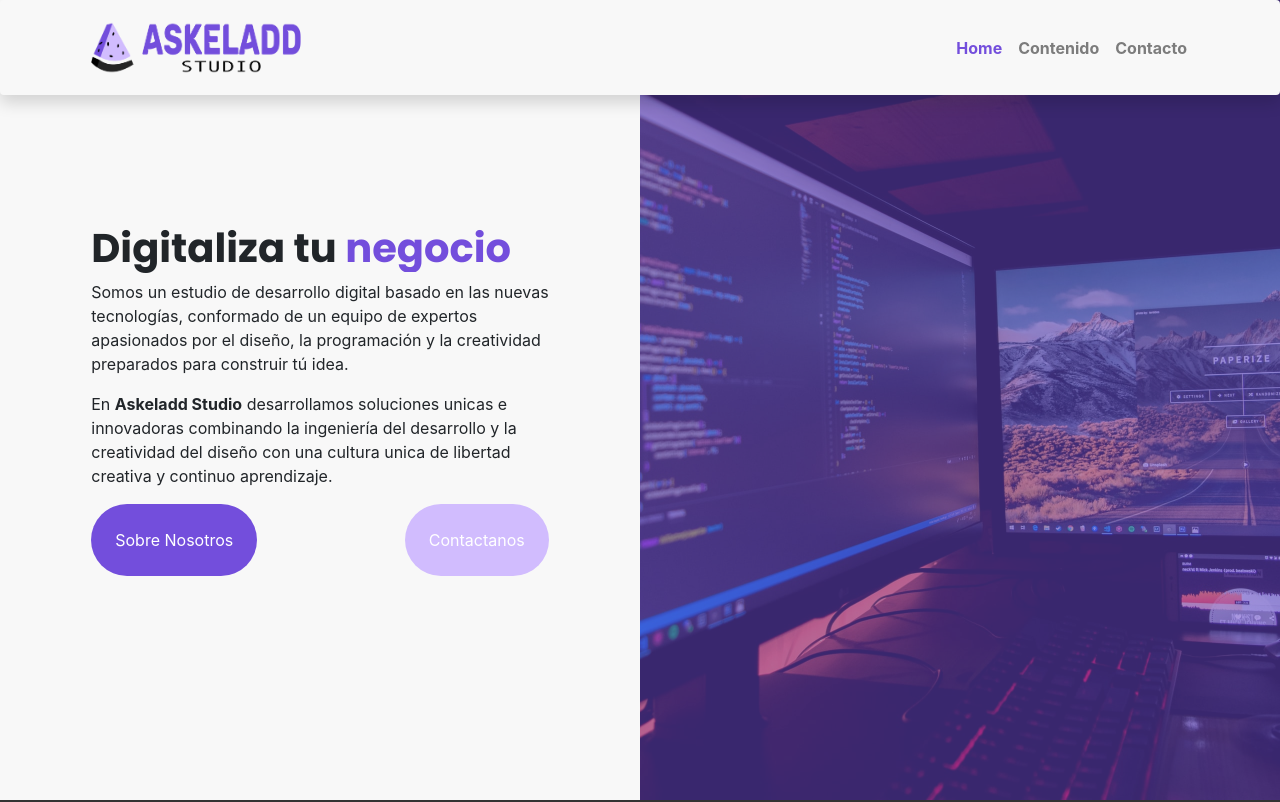
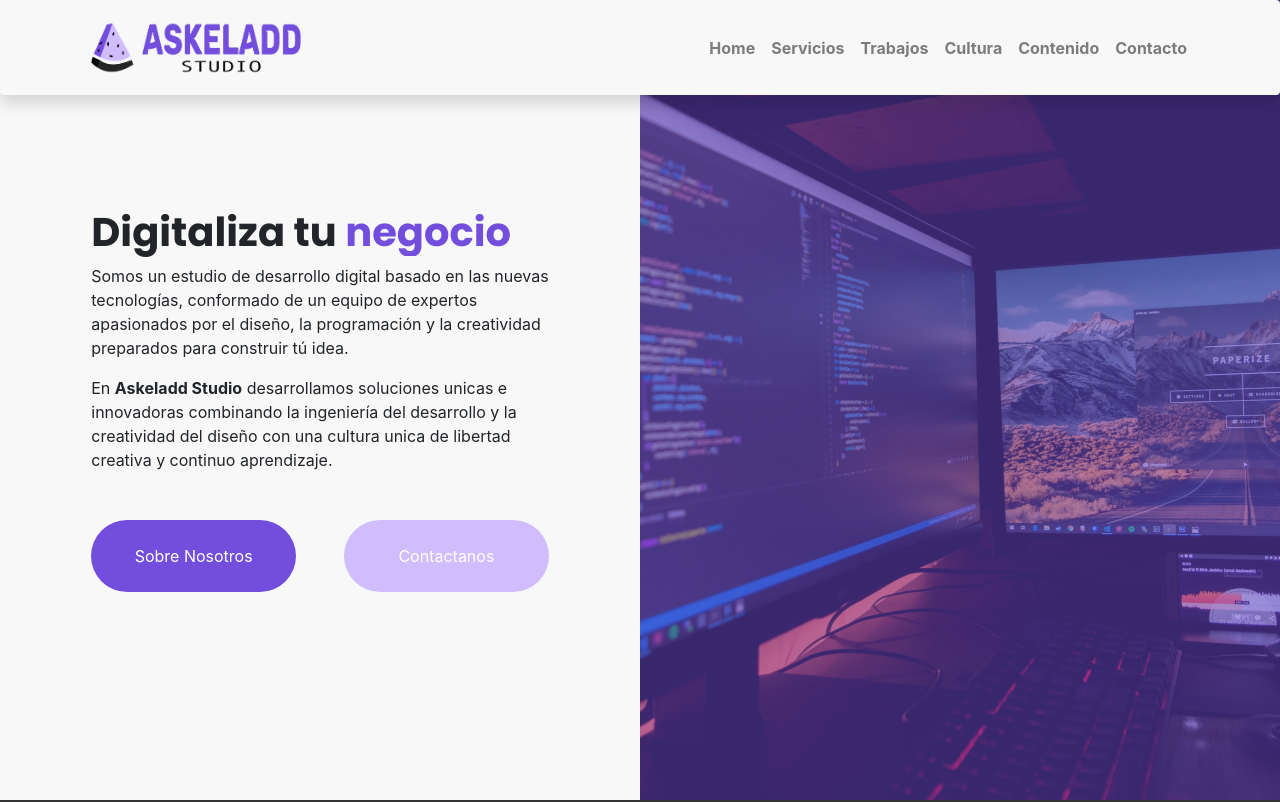
Before and after one commit to vrigna/askeladd-studio, a Vue app: page /#/ in a window 1280 px wide. Shown: the top 802 px of the page. Built offline with nearby package versions, Linux system fonts and the light colour scheme.

Commit message:
Se habilito la inclusion del github en la seccion Team

```diff
--- a/src/components/Navbar.vue
+++ b/src/components/Navbar.vue
@@ -8,7 +8,16 @@
             <div class="d-none d-lg-block " id="navbarNav">
                 <ul class="navbar-nav">
                     <li class="nav-item font-weight-bold">
-                        <router-link to="/" class="nav-link text-primary">Home</router-link>
+                        <router-link to="/" class="nav-link">Home</router-link>
+                    </li>
+                    <li class="nav-item font-weight-bold">
+                        <router-link to="/services" class="nav-link">Servicios</router-link>
+                    </li>
+                    <li class="nav-item font-weight-bold">
+                        <router-link to="/works" class="nav-link">Trabajos</router-link>
+                    </li>
+                    <li class="nav-item font-weight-bold">
+                        <router-link to="/culture" class="nav-link">Cultura</router-link>
                     </li>
                     <li class="nav-item font-weight-bold">
                         <router-link to="/content" class="nav-link">Contenido</router-link>
--- a/src/components/TeamCard.vue
+++ b/src/components/TeamCard.vue
@@ -1,11 +1,13 @@
 <template>
     <div class="text-dark my-5 px-4">
+        <a :href="github ? `https://www.github.com/${github}` : 'https://github.com'" target="_blank">
             <img
                 :src="require('@/assets/profile/' + faceName + '')"
                 :alt="name"
                 class="h-100 w-100 rounded-circle mb-4"
                 style="height: 100px;"
             >
+        </a>
         <h3 class="text-center mb-3" style="font-family: Poppins">{{ name }}</h3>
         <span class="text-secondary text-center d-block font-weight-bold" style="font-family: Poppins">{{ rol }}</span>
         <!--
@@ -21,6 +23,7 @@ export default {
         name: String,
         rol: String,
         url: String,
+        github: String,
     }
 }
 </script>
--- a/src/router/index.js
+++ b/src/router/index.js
@@ -21,6 +21,21 @@ const routes = [
     name: 'Content',
     component: () => import('../views/ContentView.vue')
   },
+  {
+    path: '/services',
+    name: 'Services',
+    component: () => import('../views/Services.vue')
+  },
+  {
+    path: '/work',
+    name: 'works',
+    component: () => import('../views/Works.vue')
+  },
+  {
+    path: '/culture',
+    name: 'Culture',
+    component: () => import('../views/Culture.vue')
+  },
 ]
 
 const router = new VueRouter({
--- a/src/views/Home.vue
+++ b/src/views/Home.vue
@@ -18,9 +18,9 @@
               </h1>
               <p>Somos un estudio de desarrollo digital basado en las nuevas tecnologías, conformado de un equipo de expertos apasionados por el diseño, la programación y la creatividad preparados para construir tú idea.</p>
               <p>En <strong>Askeladd Studio</strong> desarrollamos soluciones unicas e innovadoras combinando la ingeniería del desarrollo y la creatividad del diseño con una cultura unica de libertad creativa y continuo aprendizaje.</p>
-              <div class="d-md-flex justify-content-between">
-                <a href="" class="bg-primary text-white p-4 btn_rounded text-decoration-none h4-md d-block text-center">Sobre Nosotros</a>
-                <a href="" class="bg-secondary text-white p-4 btn_rounded text-decoration-none h4-md d-block text-center my-md-0 my-3">Contactanos</a>
+              <div class="d-md-flex mt-5 justify-content-between">
+                <a href="" class="w-100 mr-5 bg-primary text-white p-4 btn_rounded text-decoration-none h4-md d-block text-center">Sobre Nosotros</a>
+                <a href="" class="w-100 bg-secondary text-white p-4 btn_rounded text-decoration-none h4-md d-block text-center my-md-0 my-3">Contactanos</a>
               </div>
 
             </div>
--- /dev/null
+++ b/src/views/Services.vue
@@ -0,0 +1,13 @@
+<template>
+
+</template>
+
+<script>
+export default {
+
+}
+</script>
+
+<style>
+
+</style>
--- a/src/views/Team.vue
+++ b/src/views/Team.vue
@@ -7,7 +7,7 @@
       </div>
       <div class="row">
         <div class="col-lg-4 col-md-6 col-sm-12">
-          <TeamCard faceName="carlos.png" name="Carlos Brignardello" rol="Full Stack Developer"/>
+          <TeamCard github="vrigna" faceName="carlos.png" name="Carlos Brignardello" rol="Full Stack Developer"/>
         </div>
         <div class="col-lg-4 col-md-6 col-sm-12">
           <TeamCard faceName="edison.png" name="Edison Vasquez" rol="Director de Gestión"/>
@@ -16,7 +16,7 @@
           <TeamCard faceName="josh2.png" name="David Carrizo" rol="Back End Developer"/>
         </div>
         <div class="col-lg-4 col-md-6 col-sm-12">
-          <TeamCard faceName="juan.png" name="Juan Vasquez" rol="Front End Developer"/>
+          <TeamCard github="rufonestti" faceName="juan.png" name="Juan Vasquez" rol="Front End Developer"/>
         </div>
         <div class="col-lg-4 col-md-6 col-sm-12">
           <TeamCard faceName="german2.png" name="German Tabilo" rol="Back End Developer"/>
--- /dev/null
+++ b/src/views/Works.vue
@@ -0,0 +1,13 @@
+<template>
+
+</template>
+
+<script>
+export default {
+
+}
+</script>
+
+<style>
+
+</style>
```
Lines whose indentation alone changed are shown as unchanged.
